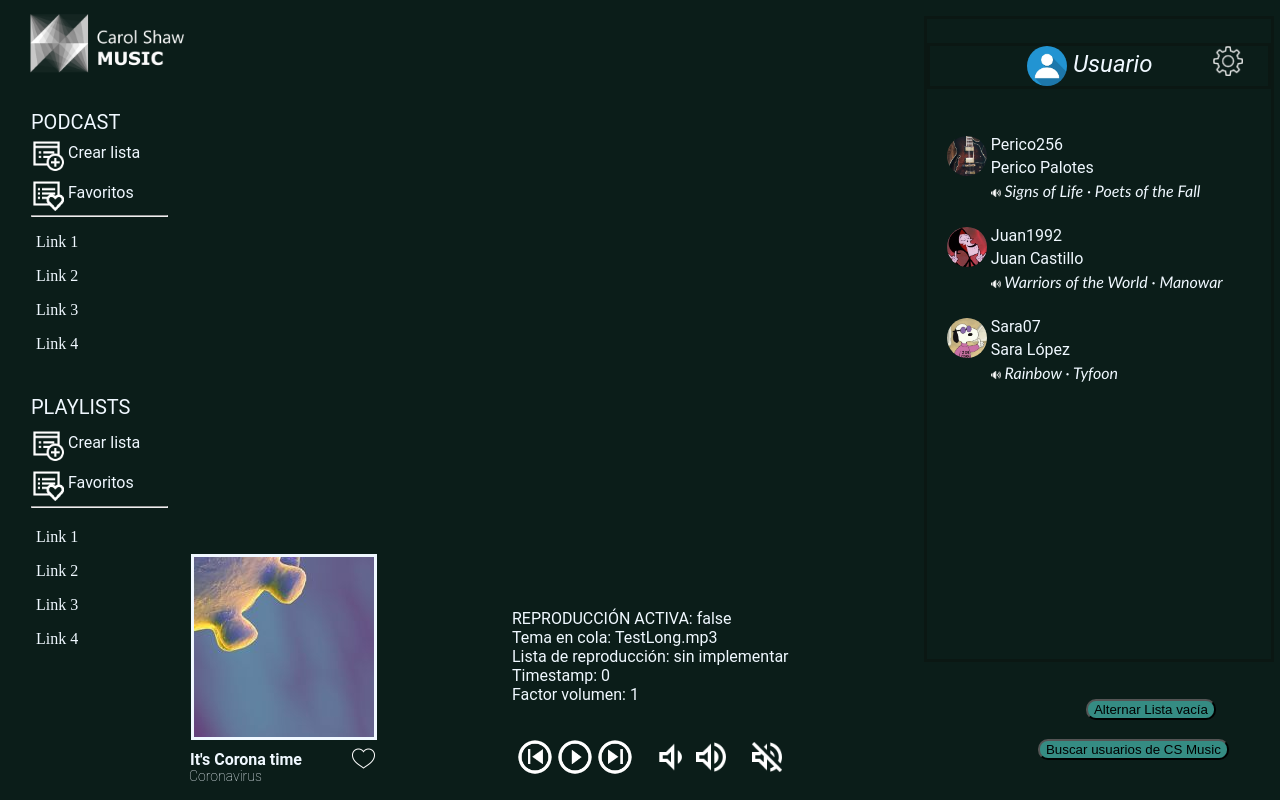
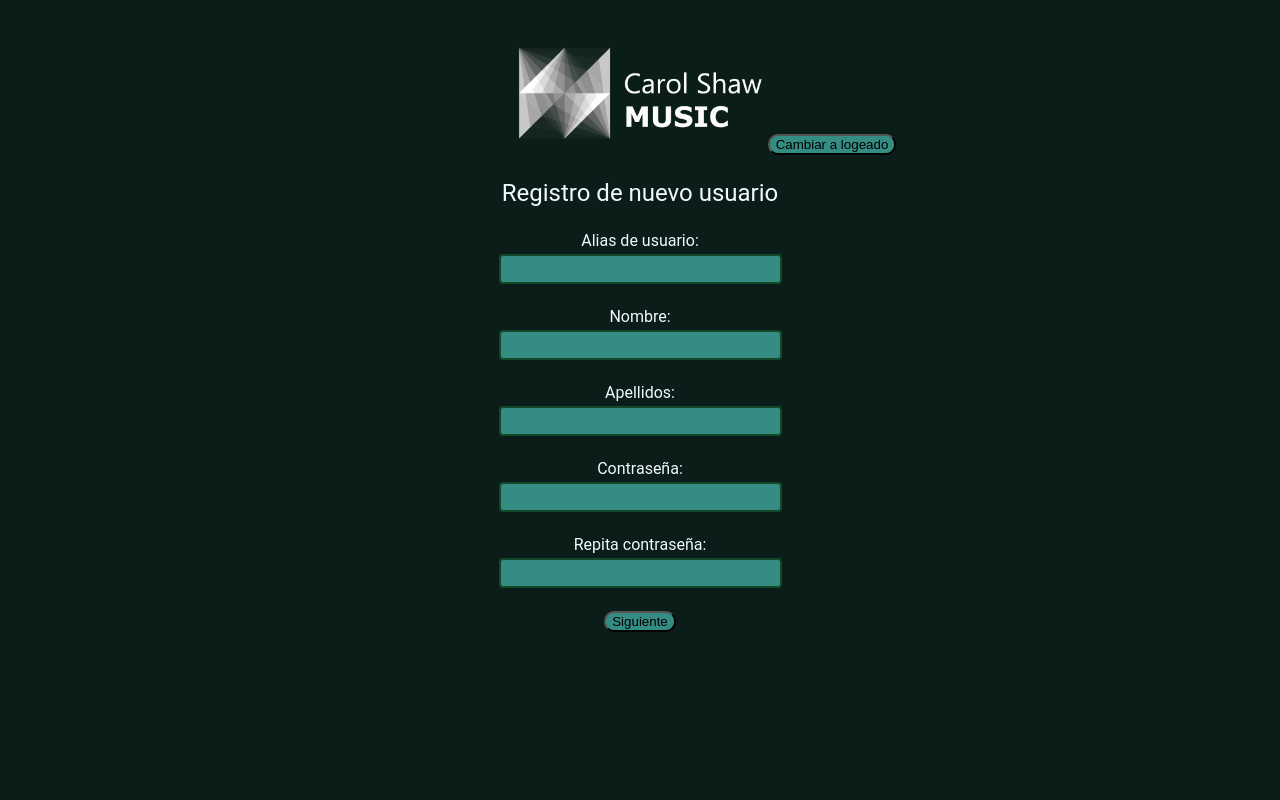
Before and after one commit to UNIZAR-30226-2020-05/FrontEnd, an Angular app: page / in a window 1280 px wide. Built offline with nearby package versions, Linux system fonts and the light colour scheme.

Commit message:
Añadido proceso de registro

```diff
--- a/src/app/app.component.css
+++ b/src/app/app.component.css
@@ -6,6 +6,6 @@ body{
 
 
 .logoSuperior {
-  width: 13%;
-  margin-left: 10px;
-}
+   width: 13%;
+   margin-left: 10px;
+ }
--- a/src/app/app.component.html
+++ b/src/app/app.component.html
@@ -1,6 +1,7 @@
 <link rel="stylesheet" href="app.component.css" TYPE="text/css">
 <body>
 <img src="../assets/logo-white.png" class="logoSuperior">
+<app-registro></app-registro>
 <app-panel-social></app-panel-social>
 <app-reproductor></app-reproductor>
 <app-panel-listas></app-panel-listas>
--- a/src/app/app.module.ts
+++ b/src/app/app.module.ts
@@ -5,6 +5,7 @@ import { AppComponent } from './app.component';
 import { ReproductorComponent } from './reproductor/reproductor.component';
 import { PanelSocialComponent } from './panel-social/panel-social.component';
 import { PanelListasComponent } from './panel-listas/panel-listas.component';
+import { RegistroComponent } from './registro/registro.component';
 
 @NgModule({
   declarations: [
@@ -12,6 +13,7 @@ import { PanelListasComponent } from './panel-listas/panel-listas.component';
     ReproductorComponent,
     PanelSocialComponent,
     PanelListasComponent,
+    RegistroComponent,
   ],
   imports: [
     BrowserModule
--- a/src/app/panel-social/panel-social.component.ts
+++ b/src/app/panel-social/panel-social.component.ts
@@ -1,4 +1,4 @@
-import { Component, OnInit } from '@angular/core';
+import {Component, Input, OnInit, Output} from '@angular/core';
 
 @Component({
   selector: 'app-panel-social',
@@ -6,6 +6,7 @@ import { Component, OnInit } from '@angular/core';
   styleUrls: ['./panel-social.component.css']
 })
 export class PanelSocialComponent implements OnInit {
+
 
   constructor() { }
 
--- /dev/null
+++ b/src/app/registro/registro.component.css
@@ -0,0 +1,57 @@
+.logoSuperior {
+  width: 20%;
+  margin-left: 10%;
+}
+
+.registro {
+  display: block;
+  position: fixed;
+  z-index: 1;
+  top: 0;
+  left: 0;
+  width: 100%;
+  height: 100%;
+  overflow: auto;
+  background-color:#0b1d19;
+  text-align: center;
+  font-style: normal;
+  font-family: Roboto, serif;
+  color: aliceblue;
+ }
+
+p{
+  font-size: 24px;
+  text-align: center;
+  font-style: normal;
+  font-family: Roboto, serif;
+  color: aliceblue;
+}
+
+button {
+  transition-duration: 0.4s;
+  background-color: #358c83;
+  border-radius: 10px;
+}
+
+button:hover {
+  background-color: #124828; /* Green */
+  color: white;
+}
+
+input {
+  font-size: 20px;
+  text-align: center;
+  font-style: normal;
+  font-family: Roboto, serif;
+  background-color: #358c83;
+  color: white;
+  border: 2px solid #124828;
+  border-radius: 4px;
+  margin: 4px 0;
+  box-sizing: border-box;
+}
+
+.muestra-imagenes{
+  width: 100px;
+  margin-left: 70px;
+}
--- /dev/null
+++ b/src/app/registro/registro.component.html
@@ -0,0 +1,53 @@
+<div *ngIf="registro1" class="registro"><br/><br/>
+  <img src="../../assets/logo-white.png" class="logoSuperior">
+  <button class="boton-aux" (click)="registro1=!registro1;">Cambiar a logeado</button>
+
+  <p>Registro de nuevo usuario</p>
+  <form>
+    Alias de usuario:<br/>
+    <input  type="text"> <br/><br/>
+
+    Nombre:<br/>
+    <input  type="text"><br/><br/>
+
+    Apellidos:<br/>
+    <input  type="text"><br/><br/>
+
+    Contraseña:<br/>
+    <input  type="password"><br/><br/>
+
+    Repita contraseña:<br/>
+    <input  type="password"><br/><br/>
+
+    <button (click)="registro1=false; registro2=true;">Siguiente</button><br/><br/>
+  </form>
+</div>
+
+<!--- FASE 2 ---->
+<div *ngIf="registro2" class="registro"><br/><br/>
+  <img src="../../assets/logo-white.png" class="logoSuperior">
+  <button class="boton-aux" (click)="registro1=!registro1;">Cambiar a logeado</button>
+
+  <p>Registro de nuevo usuario</p>
+  <form>
+    Elija su imagen de perfil:<br/><br/>
+
+    <img class="muestra-imagenes" src="../../assets/profile-pics/1.jpg"
+    (click)="imageSeleccion=1;"/> Genérico
+    <img class="muestra-imagenes" src="../../assets/profile-pics/2.jpg"
+    (click)="imageSeleccion=2;"/> Les Paul
+    <img class="muestra-imagenes" src="../../assets/profile-pics/3.jpg"
+     (click)="imageSeleccion=3;"/> Eiffel <br/>
+    <img class="muestra-imagenes" src="../../assets/profile-pics/4.jpg"
+     (click)="imageSeleccion=4;"/> Snoopy
+    <img class="muestra-imagenes" src="../../assets/profile-pics/5.jpg"
+     (click)="imageSeleccion=5;"/> Grim
+    <img class="muestra-imagenes" src="../../assets/profile-pics/6.jpg"
+     (click)="imageSeleccion=6;"/> Smiles
+    <br/><br/>
+    Ha seleccionado la imagen número {{imageSeleccion}}
+    <br/><br/>
+    <button style="cursor: not-allowed" (click)="registro1=false; registro2=true;">Siguiente</button><br/><br/>
+    <button (click)="registro1=false; registro2=false;">Cerrar registro</button><br/><br/>
+  </form>
+</div>
--- /dev/null
+++ b/src/app/registro/registro.component.ts
@@ -0,0 +1,21 @@
+import { Component, OnInit } from '@angular/core';
+
+@Component({
+  selector: 'app-registro',
+  templateUrl: './registro.component.html',
+  styleUrls: ['./registro.component.css']
+})
+export class RegistroComponent implements OnInit {
+  registro1; //Flag si se solicita proceso de registro
+  registro2; //Flag si está en el paso dos de registro.
+
+  imageSeleccion;
+  constructor() { }
+
+  ngOnInit(): void {
+    this.registro1=true;
+    this.registro2=false;
+    this.imageSeleccion=0;
+  }
+
+}
```
Also changed, not shown: 1 other file (tests, documents, lock files or other folders).
